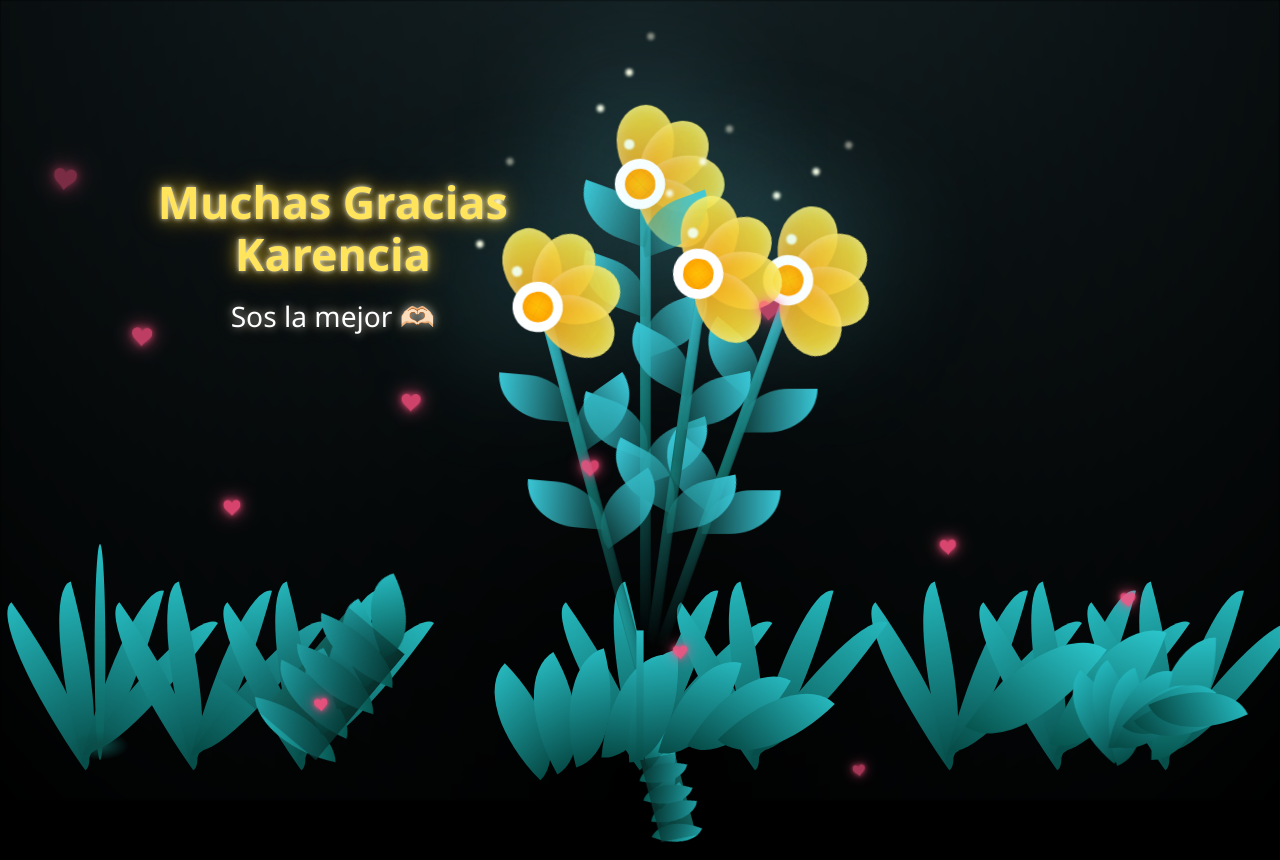
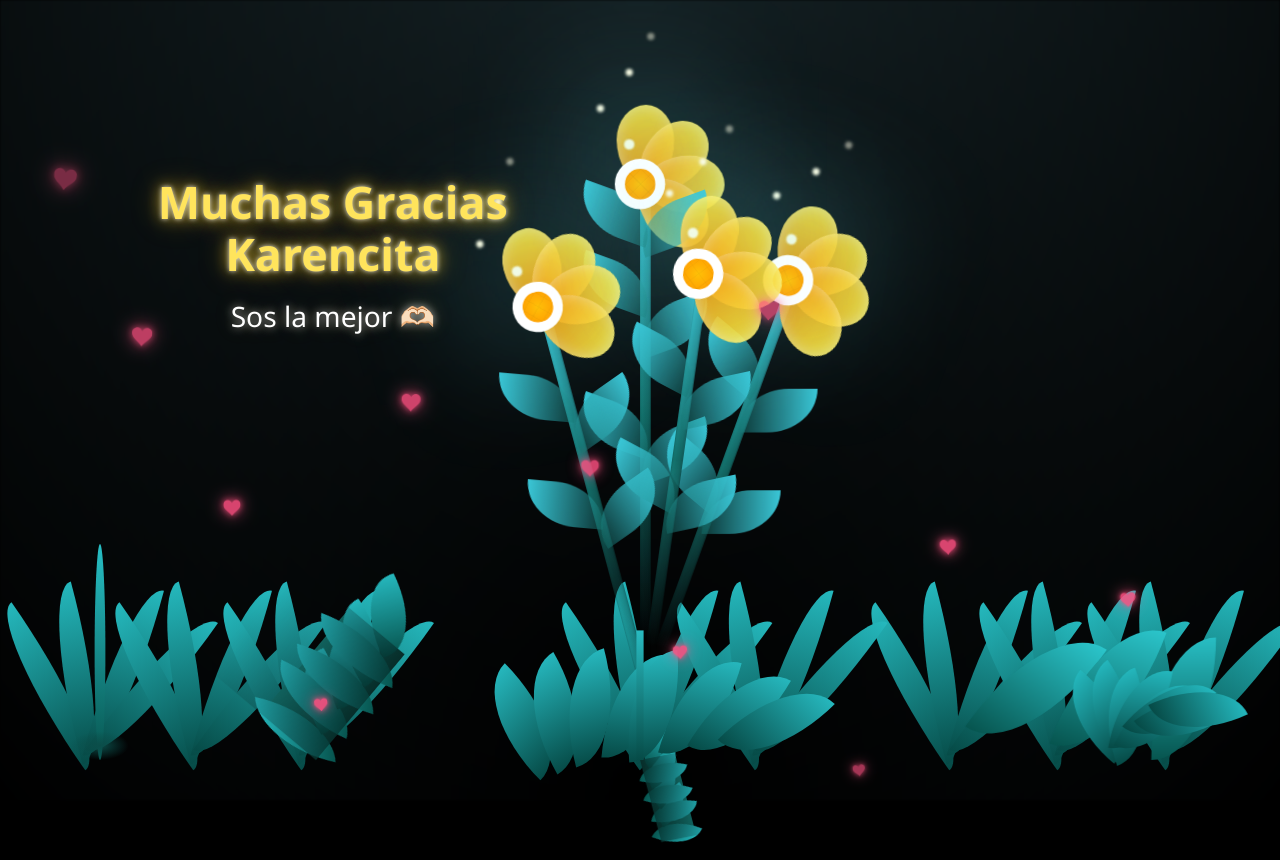
Before and after one commit to GONZ4LINHO/Flores-Karen, a plain HTML site: page index.html in a window 1280 px wide. Drawn offline with Linux system fonts and the light colour scheme.

Commit message:
Update header text from 'Karencia' to 'Karencita'

```diff
--- a/index.html
+++ b/index.html
@@ -13,7 +13,7 @@
 
   <!-- MENSAJE -->
   <div class="mensaje">
-    <h1>Muchas Gracias Karencia</h1>
+    <h1>Muchas Gracias Karencita</h1>
     <p>Sos la mejor 🫶🏻</p>
   </div>
 
```
